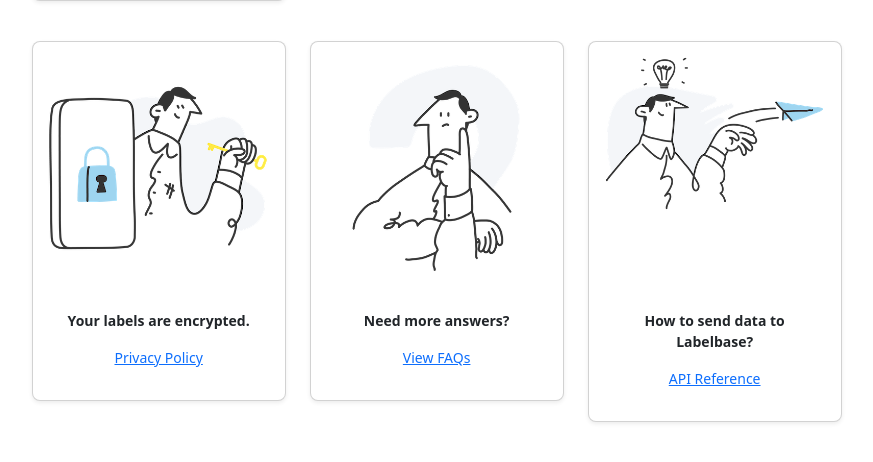
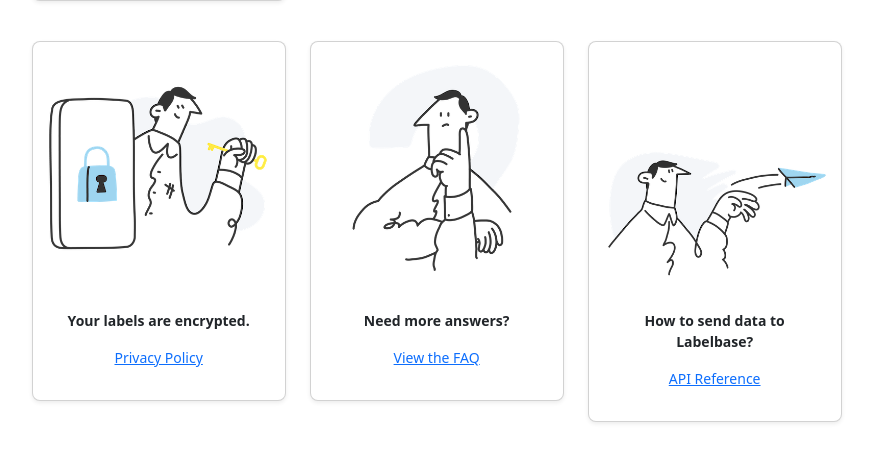
Before and after one commit to Labelbase/Labelbase, a Django app: page / in a window 1280 px wide. Shown: the part 927-1389 px from the top of the page, without its empty margins (310-1183 px from the left). Run offline with Django 3.2, Linux system fonts and the light colour scheme; the visitor is signed in with stand-in values (Sample User, id 1); data that the repository does not hold is empty; parts of the project's set-up code (start-up, migrations or seed data) failed here and were passed over; some libraries are stand-ins or nearby versions.

Commit message:
Added images

```diff
--- a/templates/home.html
+++ b/templates/home.html
@@ -90,7 +90,7 @@
               style="padding: 0.25em;">
 
             <div class="card-body">
-              <p style="font-weight: 700;">Your labels are encrypted.</p><p><a href="/privacy-policy/">Privacy Policy</a></p>
+              <p style="font-weight: 700;">Your labels are encrypted.<br></p><p><a href="/privacy-policy/">Privacy Policy</a></p>
 
             </div>
           </div>
@@ -104,7 +104,7 @@
               style="padding: 0.25em;">
 
             <div class="card-body">
-              <p style="font-weight: 700;">Need more answers?</p><p><a href="/faq/">View FAQs</a></p>
+              <p style="font-weight: 700;">Need more answers?<br></p><p><a href="/faq/">View the FAQ</a></p>
             </div>
           </div>
         </div>
```
Also changed, not shown: static/API_usage.png.
